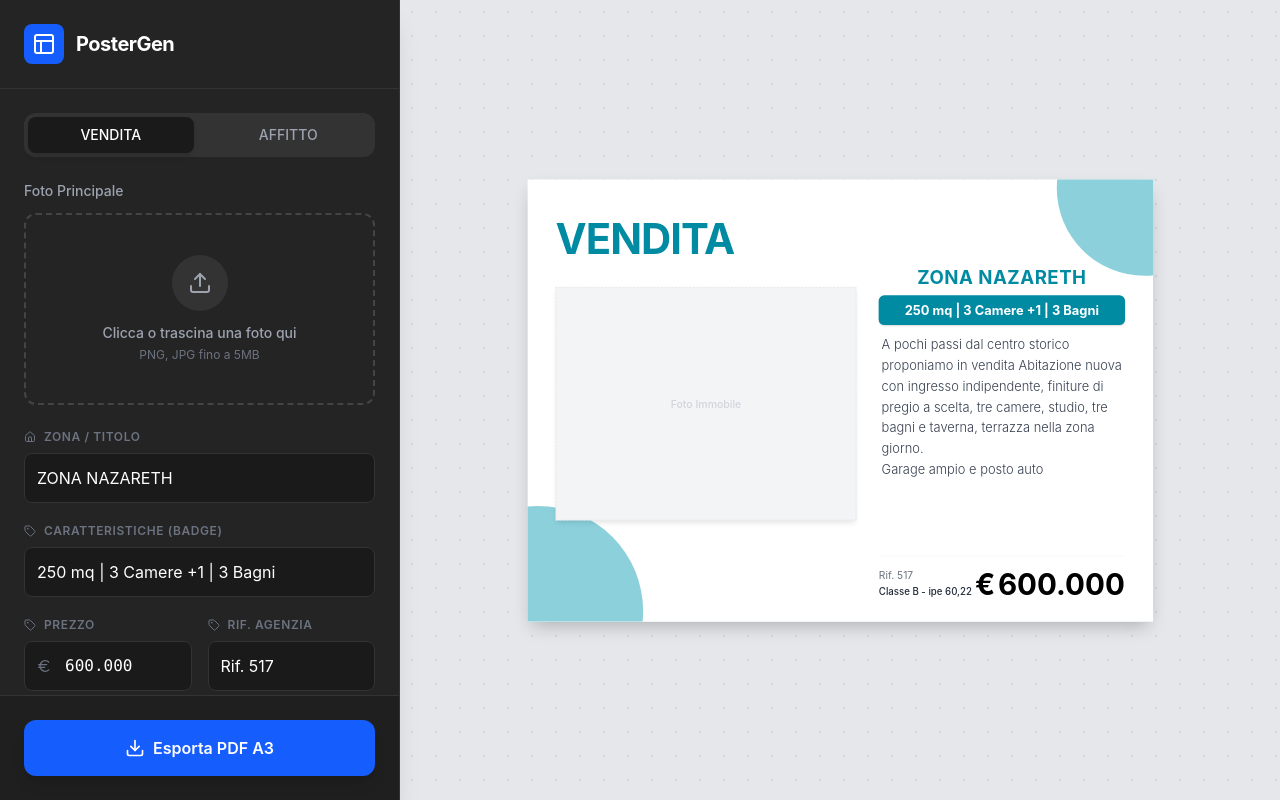
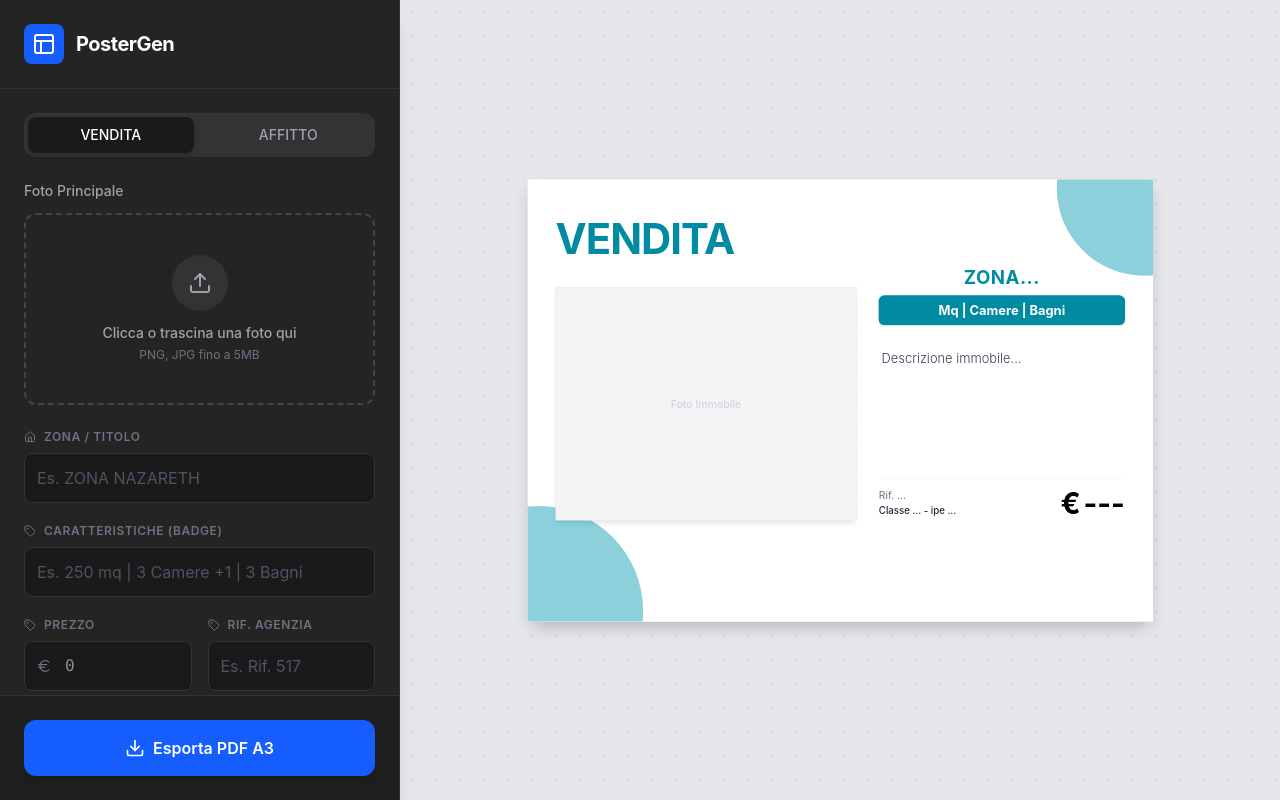
Before and after one commit to fconsulenzapadova-gif/immobiliare.poster, a React (Vite) app: page / in a window 1280 px wide. Built offline with nearby package versions, Linux system fonts and the light colour scheme.

Commit message:
feat: PDF filename con riferimento e allineamento footer con foto

```diff
--- a/src/App.jsx
+++ b/src/App.jsx
@@ -6,20 +6,27 @@ import { generatePDF } from './utils/pdfExport';
 
 function App() {
     const [data, setData] = useState({
-        title: 'ZONA NAZARETH', // Acts as Zone/Title
-        price: '600.000',
+        title: '',
+        price: '',
         type: 'sale',
         image: null,
         imagePreview: null,
-        description: 'A pochi passi dal centro storico proponiamo in vendita Abitazione nuova con ingresso indipendente, finiture di pregio a scelta, tre camere, studio, tre bagni e taverna, terrazza nella zona giorno.\nGarage ampio e posto auto',
-        features: '250 mq | 3 Camere +1 | 3 Bagni',
-        energyClass: 'Classe B - ipe 60,22',
-        reference: 'Rif. 517'
+        description: '',
+        sqm: '',
+        rooms: '',
+        bathrooms: '',
+        energyClassLetter: '',
+        ipeNumber: '',
+        referenceNumber: ''
     });
 
     const handleExport = async () => {
         try {
-            await generatePDF('poster-preview');
+            // Use reference number as filename, or default to 'poster-immobiliare'
+            const filename = data.referenceNumber
+                ? `Rif-${data.referenceNumber}`
+                : 'poster-immobiliare';
+            await generatePDF('poster-preview', filename);
         } catch (error) {
             console.error('Export failed:', error);
             alert(`Errore durante l'esportazione del PDF: ${error.message}`);
--- a/src/components/PosterPreview.jsx
+++ b/src/components/PosterPreview.jsx
@@ -75,7 +75,7 @@ export function PosterPreview({ data, id }) {
                         </div>
 
                         {/* Right Column: Details - Better spacing/centering */}
-                        <div className="w-[45%] flex flex-col items-end text-right h-full">
+                        <div className="w-[45%] flex flex-col items-end text-right" style={{ height: '669px' }}>
 
                             {/* Zone / Title */}
                             <h2
@@ -91,37 +91,55 @@ export function PosterPreview({ data, id }) {
 
                             {/* Features Badge */}
                             <div
-                                className="w-full py-6 px-8 rounded-2xl mb-6 flex items-center justify-center font-bold text-white"
+                                className="w-full rounded-2xl mb-6 flex items-center justify-center font-bold text-white"
                                 style={{
                                     backgroundColor: '#008ba3',
                                     fontSize: '2.3em',
                                     boxShadow: '0 4px 6px -1px rgba(0, 0, 0, 0.1), 0 2px 4px -1px rgba(0, 0, 0, 0.06)',
                                     lineHeight: '1',
-                                    textAlign: 'center'
+                                    textAlign: 'center',
+                                    padding: '1.5rem 2rem',
+                                    minHeight: '4.5rem',
+                                    display: 'flex',
+                                    alignItems: 'center',
+                                    justifyContent: 'center'
                                 }}
                             >
-                                {data.features || 'Mq | Camere | Bagni'}
+                                {(() => {
+                                    const roomsNum = parseInt(data.rooms) || 0;
+                                    const bathroomsNum = parseInt(data.bathrooms) || 0;
+                                    const roomsText = roomsNum === 1 ? 'Camera' : 'Camere';
+                                    const bathroomsText = bathroomsNum === 1 ? 'Bagno' : 'Bagni';
+
+                                    if (data.sqm || data.rooms || data.bathrooms) {
+                                        return `${data.sqm || '...'} mq | ${data.rooms || '...'} ${roomsText} | ${data.bathrooms || '...'} ${bathroomsText}`;
+                                    }
+                                    return 'Mq | Camere | Bagni';
+                                })()}
                             </div>
 
                             {/* Description */}
                             <div
-                                className="w-full text-left text-gray-700 font-light leading-relaxed whitespace-pre-wrap pl-2 mb-auto"
-                                style={{ fontSize: '2.3em' }}
+                                className="w-full text-left text-gray-700 font-light leading-relaxed whitespace-pre-wrap pl-2 flex-1 overflow-hidden"
+                                style={{ fontSize: '2.3em', marginTop: '40px' }}
                             >
                                 {data.description || 'Descrizione immobile...'}
                             </div>
 
                             {/* Footer Details */}
-                            <div className="w-full mt-8 flex flex-col items-end gap-3 border-t-2 border-gray-100 pt-8">
+                            <div className="w-full flex flex-col items-end gap-3 border-t-2 border-gray-100 pt-6">
                                 <div className="w-full flex justify-between items-end">
                                     <div className="text-left">
                                         {/* Reference */}
                                         <div className="text-gray-500 mb-1" style={{ fontSize: '1.84em' }}>
-                                            {data.reference}
+                                            {data.referenceNumber ? `Rif. ${data.referenceNumber}` : 'Rif. ...'}
                                         </div>
                                         {/* Energy Class */}
                                         <div className="text-gray-800 font-medium" style={{ fontSize: '1.725em' }}>
-                                            {data.energyClass}
+                                            {data.energyClassLetter || data.ipeNumber
+                                                ? `Classe ${data.energyClassLetter || '...'} - ipe ${data.ipeNumber || '...'}`
+                                                : 'Classe ... - ipe ...'
+                                            }
                                         </div>
                                     </div>
 
--- a/src/utils/pdfExport.js
+++ b/src/utils/pdfExport.js
@@ -1,7 +1,7 @@
 import html2canvas from 'html2canvas';
 import { jsPDF } from 'jspdf';
 
-export const generatePDF = async (elementId) => {
+export const generatePDF = async (elementId, filename = 'poster-immobiliare') => {
     const originalElement = document.getElementById(elementId);
     if (!originalElement) throw new Error('Element not found');
 
@@ -49,7 +49,7 @@ export const generatePDF = async (elementId) => {
         const pdfHeight = 297;
 
         pdf.addImage(imgData, 'PNG', 0, 0, pdfWidth, pdfHeight);
-        pdf.save('poster-immobiliare.pdf');
+        pdf.save(`${filename}.pdf`);
     } catch (err) {
         console.error('PDF generation error:', err);
         throw err;
```
